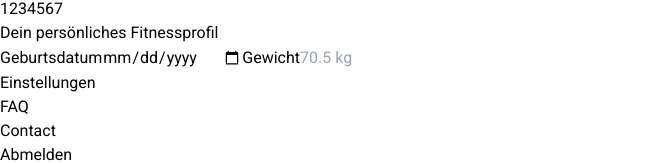
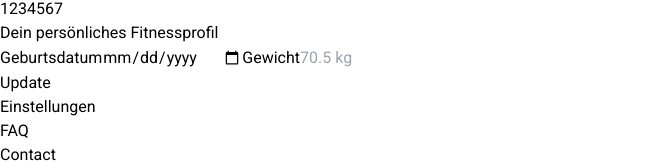
Before and after one commit to Raum7-Final-Project/EnergizeMe, a React (Vite) app in the folder frontend/: page /user in a window 1280 px wide. Shown: the part 291-454 px from the top of the page, without its empty margins (0-666 px from the left). Built offline with nearby package versions, Linux system fonts and the light colour scheme.

Commit message:
add Update button

```diff
--- a/frontend/src/pages/ProfilePage.jsx
+++ b/frontend/src/pages/ProfilePage.jsx
@@ -239,6 +239,7 @@ const ProfilePage = () => {
               </button>
             </ul>
           </div>
+
         </div>
 
         {/* FITNESSPROFIL */}
@@ -253,6 +254,11 @@ const ProfilePage = () => {
             </div>
           </div>
         </div>
+
+        {/* UPDATE KNOPF - SPEICHERT NEUE INFO */}
+        <div className="text-center">
+        <button className="border-2 border-[#C3C3B8] rounded-full px-2 text-[#C3C3B8] m-2 font-bold">Update</button>
+        </div>
       </div>
 
       {/* ALLGEMEIN */}
@@ -264,7 +270,6 @@ const ProfilePage = () => {
           <p className="font-bold text-lg">Abmelden</p>
         </div>
       </div>
-
     </div>
   );
 };
```
